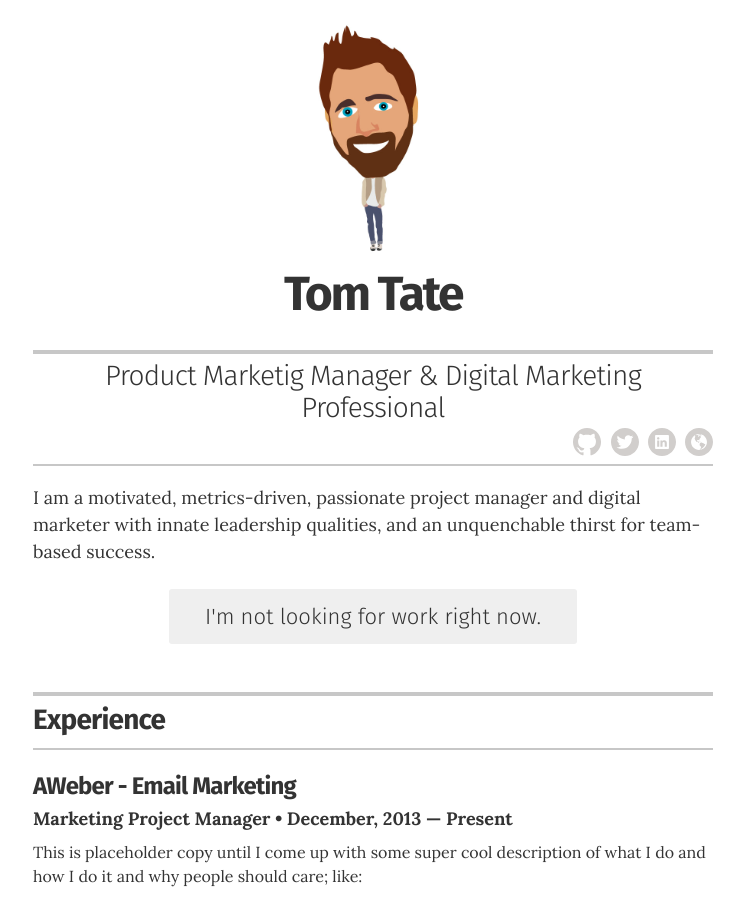
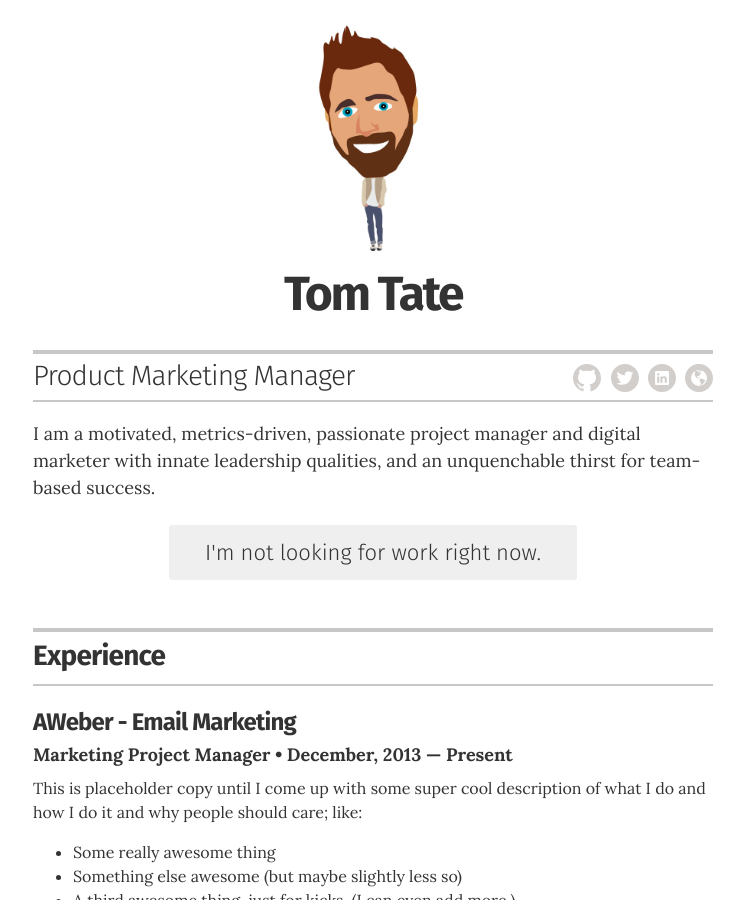
Before and after one commit to tnrt/tnrt-resume, a Jekyll site: the page built from index.html, in a window 1280 px wide and 900 px high. Shown: the whole window, without its empty margins (267-1011 px from the left). Built offline with Jekyll 4.4.1, drawn with Linux system fonts in a browser that asks for light colours.

Commit message:
Update _config.yml

```diff
--- a/_config.yml
+++ b/_config.yml
@@ -11,7 +11,7 @@ sass:
 # Resume settings
 resume_avatar:                  "true"
 resume_name:                    "Tom Tate"
-resume_title:                   "Product Marketig Manager & Digital Marketing Professional"
+resume_title:                   "Product Marketing Manager"
 resume_contact_email:
   "thomas.n.tate@gmail.com"
 
```
